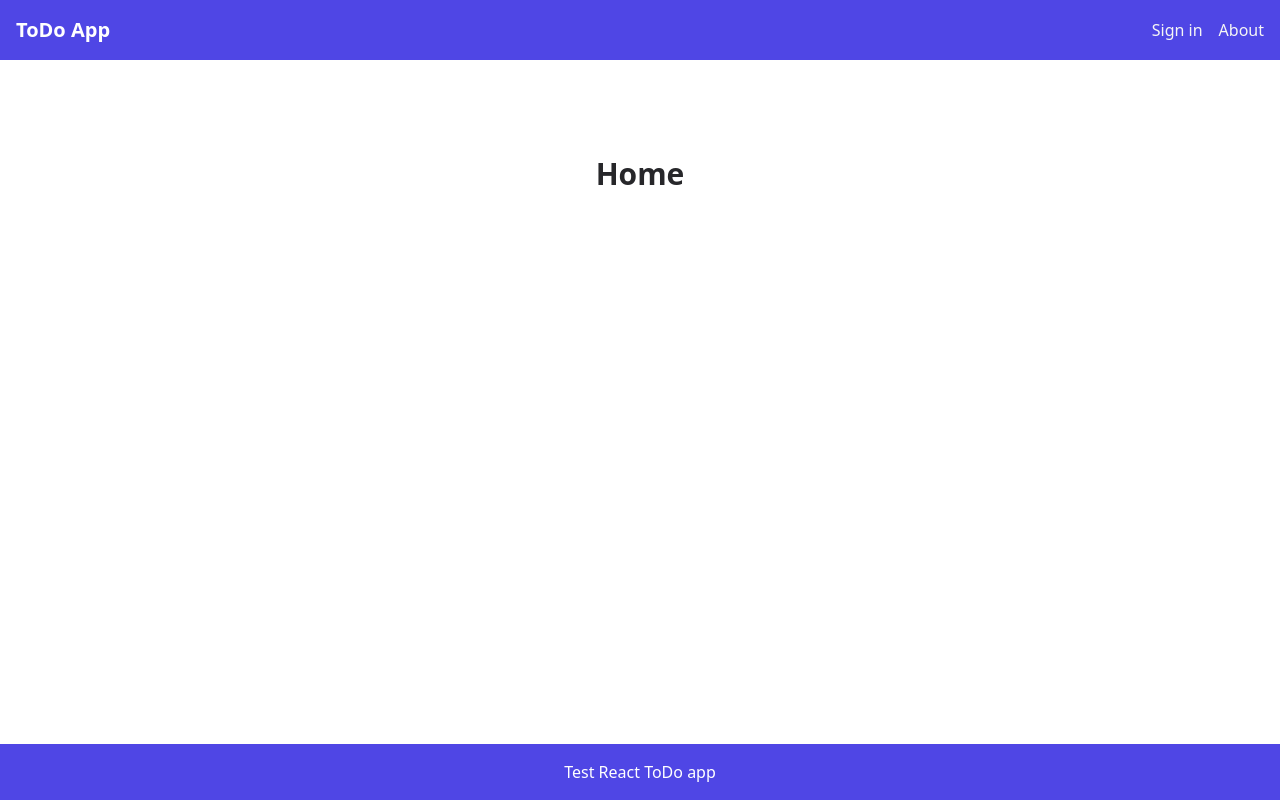
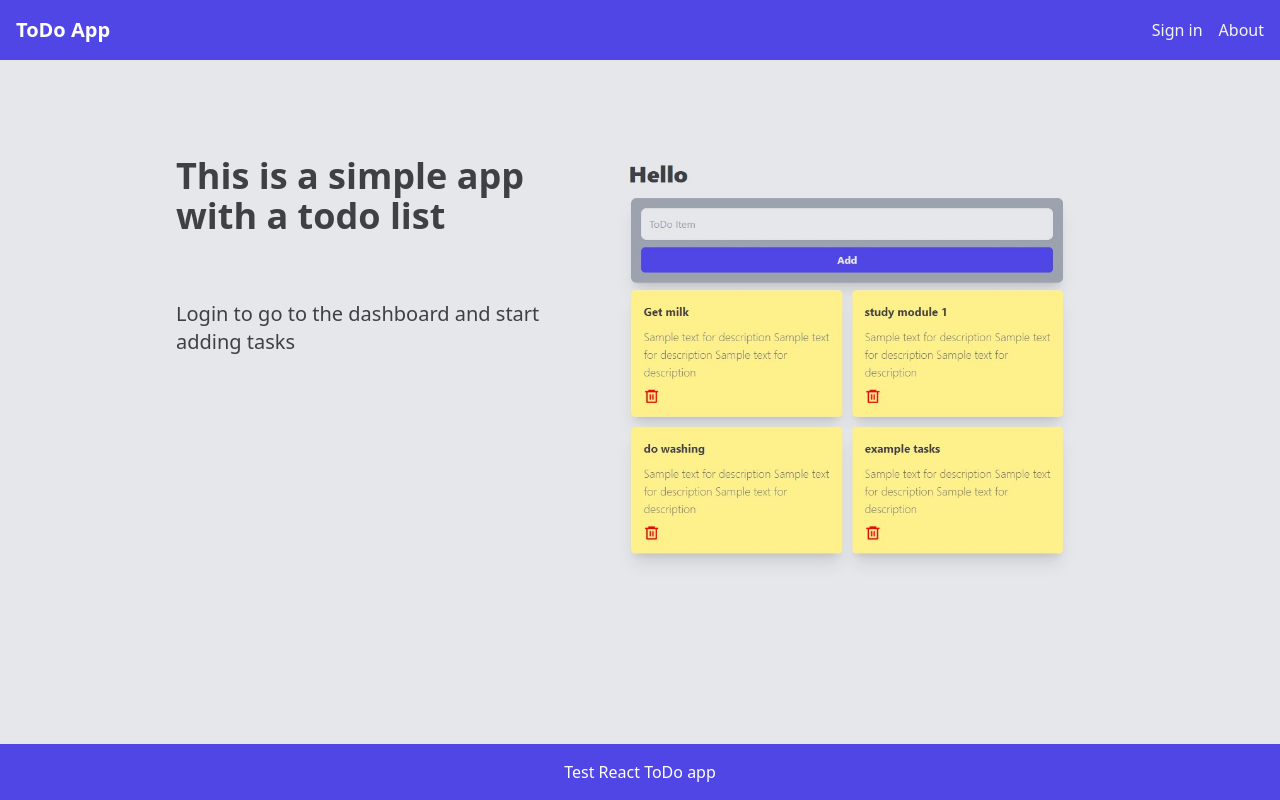
Before and after one commit to emmettcowan/todo-next, a Next.js app: page / in a window 1280 px wide. Built offline with nearby package versions, Linux system fonts and the light colour scheme; no server answers.

Commit message:
filled out homepage

```diff
--- a/src/app/dashboard/page.js
+++ b/src/app/dashboard/page.js
@@ -10,6 +10,7 @@ export default async function Dashboard() {
     <AuthCheck>
       <main className="flex  flex-col items-center p-5 h-screen">
         <div>
+          <h1 className="text-zinc-700 ml-24 font-extrabold text-4xl">Hello, {session.user.name}</h1>
           <Todo session={session} />
         </div>
       </main>
--- a/src/app/page.js
+++ b/src/app/page.js
@@ -1,9 +1,20 @@
-
+import Image from "next/image";
+import todoPic from "./public/todoApp.jpg";
 
 export default function Home() {
   return (
-    <main className="bg-white flex flex-col px-20 items-center h-screen">
-      <h1 className="text-3xl p-24 font-bold text-zinc-800">Home</h1>
+    <main className="bg-gray-200  flex flex-col px-20 items-center h-screen">
+      <div className="flex m-24">
+        <div>
+          <p className="text-zinc-700 font-bold text-4xl mr-16">This is a simple app with a todo list</p>
+          <p className="text-zinc-700 text-xl mt-16 mr-16">Login to go to the dashboard and start adding tasks</p>
+        </div>
+        <Image
+          src={todoPic}
+          width={500}
+          height={500}
+          alt="Picture of Todo App" />
+      </div>
     </main>
   )
 }
```
Also changed, not shown: src/app/public/todoApp.jpg (added).
